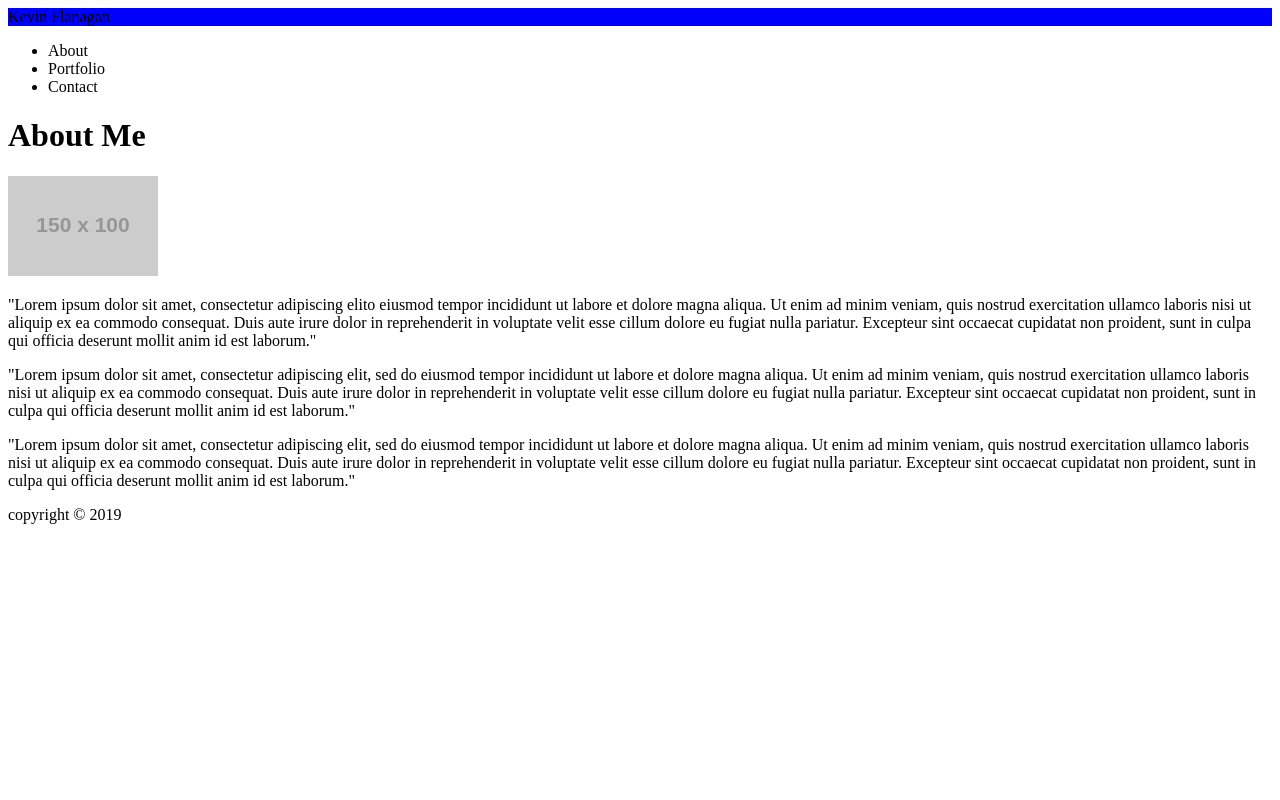
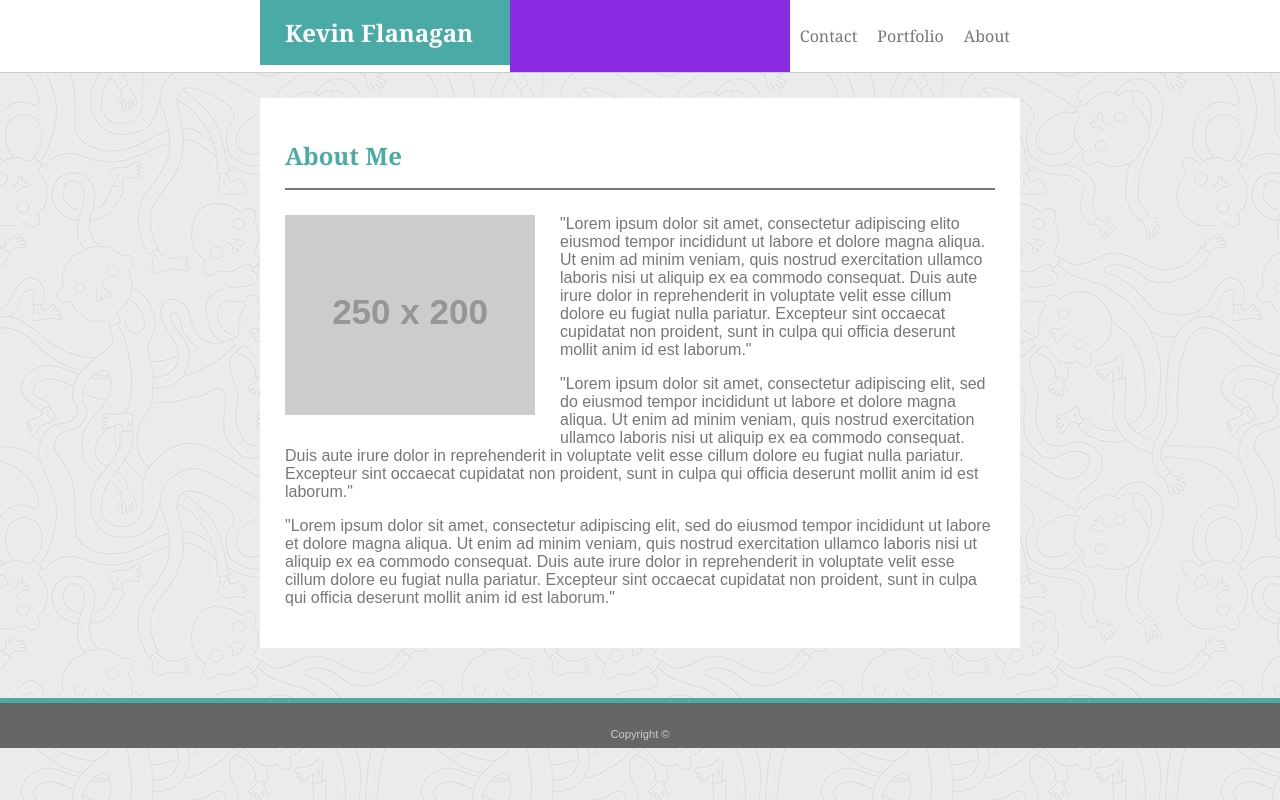
Before and after one commit to bootcampkevin/Basic-Portfolio, a plain HTML site: page index.html in a window 1280 px wide. Drawn offline with Linux system fonts and the light colour scheme; placeholder pictures from the web are drawn by us.

Commit message:
fixed errors

```diff
--- a/assets/css/style.css
+++ b/assets/css/style.css
@@ -2,33 +2,155 @@
  * HW 1
  **/
 
+/**
+   * Teal color (used for headings and backgrounds): `#4aaaa5`
+   * Regular font color (used for paragraphs and all text besides the headings): `#777777`
+   * Main header background color: `#ffffff`
+   * Main header border color: `#cccccc`
+   * Footer background color: `#666666`
+   * Main content background color: `#ffffff`
+   * Main content border color: `#dddddd`
+ **/
 
- .header{
+body {
+  background-image: url("../images/bg.png");
+  font-family: Arial, Helvetica, sans-serif;
+  margin: 0;
+  padding: 0;
+  color: #777777;
+}
 
- }
-.name{
-background: blue;
+.header {
+  font-family: Georgia, "Times New Roman", Times, serif;
+  background-color: #ffffff;
+  /* margin: 0 auto; */
+  /* height:100px; */
+  border-bottom: 1px solid #cccccc;
+  margin: 0;
+  padding: 0;
+  height: auto;
+}
+.headcontent{
+  width: 760px; /*****vchange to 960px ****/
+  margin: 0 auto;
+  /* border: 1px solid green; */
+  /* height: auto; */
+
 
 }
-.nav{
+.name {
+  background: #4aaaa5;
+  font-weight: bold;
+  font-size: 1.5em;
+  width: 200px;
+  height: 100%;
+  /* text-align: center; */
+  margin: 0px; /****if this isn't in here, the bg for name doesn't fill top tp bottom****/
+  padding: 0 25px;
+  float: left;
+  color: #ffffff;
 
-}
-.id{
-
-}
-.about{
-
-}
-.line{
-
-}
-.main{
-
-}
-.copyright{
+  line-height: 65px;
+  /****hacked this to aling text in center.****/
 
 }
 
+.nav {
+  margin: 0;
+  padding: 0;
+  overflow: hidden;
+  /* display: inline; */
+}
+
+.nav ul {
+  list-style: none;
+  margin: 0 0 0 0;
+  padding: 0px;
+  overflow: hidden;
+  background-color: blueviolet;
+  /* height: 100%; */
+}
+
+.nav li {
+  float: right;
+  background-color: #ffffff;
+}
+
+.nav li a {
+  display: inline-block;/*conflicts if in li with the float?*/
+  color: #777777;
+  text-align: center;
+  padding: 25px 10px; /***** 15.5px hacked, why can't I fill full top to bottom? ****/
+  text-decoration: none;
+
+  /* height: 100%; */
+}
+
+.nav li a:hover {
+  background-color: #eeeeee;
+  color: #4aaaa5;
+}
+
+.nav li a:hover:not(.active) {
+  background-color: #4aaaa5;
+  color: #ffffff;
+}
+
+.content {
+  width: 760px; /*****change to 960px ****/
+  margin: 25px auto 50px auto;
+  padding: 0;
+  /* border: 1px solid purple; */
+  background-color: #ffffff;
+  overflow: auto;/****??***/
+}
+
+.about {
+  /* margin: 0 auto; */
+  padding: 25px;
+  /* border: 1px solid green; */
+  /* float: left; */
+}
+
+
+
+h1{
+  color: #4aaaa5;
+  font-family: Georgia, "Times New Roman", Times, serif;
+  font-size: 1.5em;
+}
+.hidden {
+  display: none;
+}
+
+.line {
+  border: 1px solid #777777;
+}
+
+.main {
+  width: 100%;
+  overflow: auto;
+  clear: both;
+  color: #777777;
+
+  /* background: #394549; */
+  /* border: 1px solid orangered; */
+  padding-top: 25px;
+}
+.main img {
+  float:left;
+  padding: 0 25px 25px 0;
+}
+.copyright {
+  border-top: 5px solid #4aaaa5;
+  /* margin: 0 auto; */
+  text-align: center;
+  color: #cccccc;
+  padding: 25px 0 8px 0;
+  background-color: #666666;
+  font-size: .7em;
+
+}
 
 /* clearfix is applied to the parent container to 'fix' the flow of the page */
 
@@ -37,3 +159,63 @@ background: blue;
   display: block;
   clear: both;
 }
+
+
+#name, #email{
+  width: 97%;
+  padding: 8px;
+  border: 1px solid #ccc;
+  margin-top: 6px;
+  margin-bottom: 6px;
+  margin-right: 0;
+}
+
+#message{
+  width: 97%;
+  height: 150px;
+  padding: 8px;
+  border: 1px solid #ccc;
+  margin-top: 6px;
+  margin-bottom: 6px;
+  margin-right: 0;
+
+}
+
+.button{
+  background-color: #4aaaa5;
+  height: 25px;
+  /* width: 50px;
+  padding: 10px; */
+  color: #ffffff;
+
+}
+
+.portfolio img {
+  vertical-align: middle;
+  /* border-style: none; */
+}
+
+.portfolio {
+  /* position: relative;   */
+  /* background: darkgray; */
+  width: 33.3%;
+
+}
+
+.title {
+  float: left;
+  width: 249px;
+  height: 40px;
+  padding: 15px 0 0 0;
+  /* margin-left: 30px; */
+  /* text-decoration-color: white; */
+  color: white;
+  background: #4aaaa5;
+  /* border: 1px solid #eee; */
+  position: relative;
+  z-index: 9;
+  top:-95px;
+  /* left: -30px; */
+  margin: 0 auto;
+  text-align: center;
+}
--- a/index.html
+++ b/index.html
@@ -1,53 +1,74 @@
 <!DOCTYPE html>
 <html lang="en-us">
   <head>
-    <meta charset="utf-8">
+    <meta charset="utf-8" />
     <title>About Me</title>
-    <link rel="stylesheet" type="text/css" media="screen" href="assets/css/style.css">
+    <link
+      rel="stylesheet"
+      type="text/css"
+      media="screen"
+      href="assets/css/style.css"
+    />
     <!--<script type="text/javascript" src="assets/images/holder.js"></script>-->
   </head>
   <body>
-
     <div class="header">
+      <div class="headcontent">
         <div class="name">Kevin Flanagan</div>
         <nav class="nav">
           <ul>
-        <li>About</li>
-        <li>Portfolio</li>
-        <li>Contact</li>
+            <li><a class="active" href="#">About</a></li>
+            <li><a href="portfolio.html">Portfolio</a></li>
+            <li><a href="contact.html">Contact</a></li>
           </ul>
         </nav>
-
       </div>
-
+    </div>
     <div class="content">
-
       <div class="about">
         <h1>About Me</h1>
         <div class="line"></div>
         <div class="main">
-        <img src="http://placehold.it/150x100" alt="face">
-<p>"Lorem ipsum dolor sit amet, consectetur adipiscing elito eiusmod tempor incididunt ut labore et dolore magna aliqua. Ut enim ad minim veniam, quis nostrud exercitation ullamco laboris nisi ut aliquip ex ea commodo consequat. Duis aute irure dolor in reprehenderit in voluptate velit esse cillum dolore eu fugiat nulla pariatur. Excepteur sint occaecat cupidatat non proident, sunt in culpa qui officia deserunt mollit anim id est laborum."</p>
-<p>"Lorem ipsum dolor sit amet, consectetur adipiscing elit, sed do eiusmod tempor incididunt ut labore et dolore magna aliqua. Ut enim ad minim veniam, quis nostrud exercitation ullamco laboris nisi ut aliquip ex ea commodo consequat. Duis aute irure dolor in reprehenderit in voluptate velit esse cillum dolore eu fugiat nulla pariatur. Excepteur sint occaecat cupidatat non proident, sunt in culpa qui officia deserunt mollit anim id est laborum."</p>
-<p>"Lorem ipsum dolor sit amet, consectetur adipiscing elit, sed do eiusmod tempor incididunt ut labore et dolore magna aliqua. Ut enim ad minim veniam, quis nostrud exercitation ullamco laboris nisi ut aliquip ex ea commodo consequat. Duis aute irure dolor in reprehenderit in voluptate velit esse cillum dolore eu fugiat nulla pariatur. Excepteur sint occaecat cupidatat non proident, sunt in culpa qui officia deserunt mollit anim id est laborum."</p>
+          <img src="http://placehold.it/250x200" alt="face" />
 
+          "Lorem ipsum dolor sit amet, consectetur adipiscing elito eiusmod
+          tempor incididunt ut labore et dolore magna aliqua. Ut enim ad minim
+          veniam, quis nostrud exercitation ullamco laboris nisi ut aliquip ex
+          ea commodo consequat. Duis aute irure dolor in reprehenderit in
+          voluptate velit esse cillum dolore eu fugiat nulla pariatur. Excepteur
+          sint occaecat cupidatat non proident, sunt in culpa qui officia
+          deserunt mollit anim id est laborum."
 
-        </div><!-- main -->
-    </div><!--about-->
-
+          <p>
+            "Lorem ipsum dolor sit amet, consectetur adipiscing elit, sed do
+            eiusmod tempor incididunt ut labore et dolore magna aliqua. Ut enim
+            ad minim veniam, quis nostrud exercitation ullamco laboris nisi ut
+            aliquip ex ea commodo consequat. Duis aute irure dolor in
+            reprehenderit in voluptate velit esse cillum dolore eu fugiat nulla
+            pariatur. Excepteur sint occaecat cupidatat non proident, sunt in
+            culpa qui officia deserunt mollit anim id est laborum."
+          </p>
+          <p>
+            "Lorem ipsum dolor sit amet, consectetur adipiscing elit, sed do
+            eiusmod tempor incididunt ut labore et dolore magna aliqua. Ut enim
+            ad minim veniam, quis nostrud exercitation ullamco laboris nisi ut
+            aliquip ex ea commodo consequat. Duis aute irure dolor in
+            reprehenderit in voluptate velit esse cillum dolore eu fugiat nulla
+            pariatur. Excepteur sint occaecat cupidatat non proident, sunt in
+            culpa qui officia deserunt mollit anim id est laborum."
+          </p>
         </div>
-
-
-
+        <!-- main -->
+      </div>
+      <!--about-->
+    </div>
+    <!--content-->
 
     <!-- Parent for Content Blocks -->
-<div class="clearfix">
-
-</div>
+    <div class="clearfix"></div>
 
     <div class="copyright">
-  copyright © 2019
+      Copyright ©
     </div>
-
   </body>
 </html>
```
Also changed, not shown: contact.html (+58 -0 lines), portfolio.html (+63 -0 lines), assets/images/bg.png (added). Lines whose indentation alone changed are shown as unchanged.
